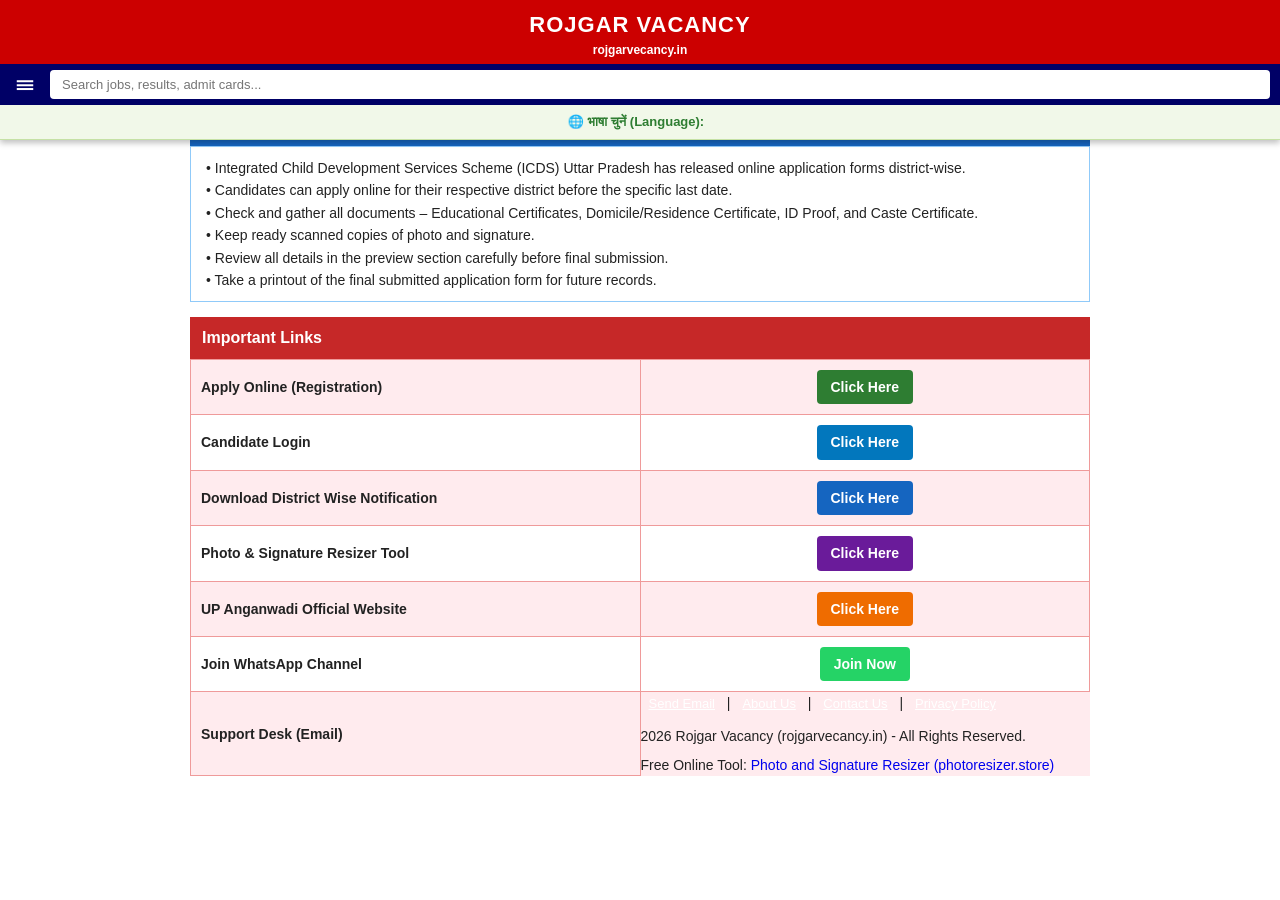
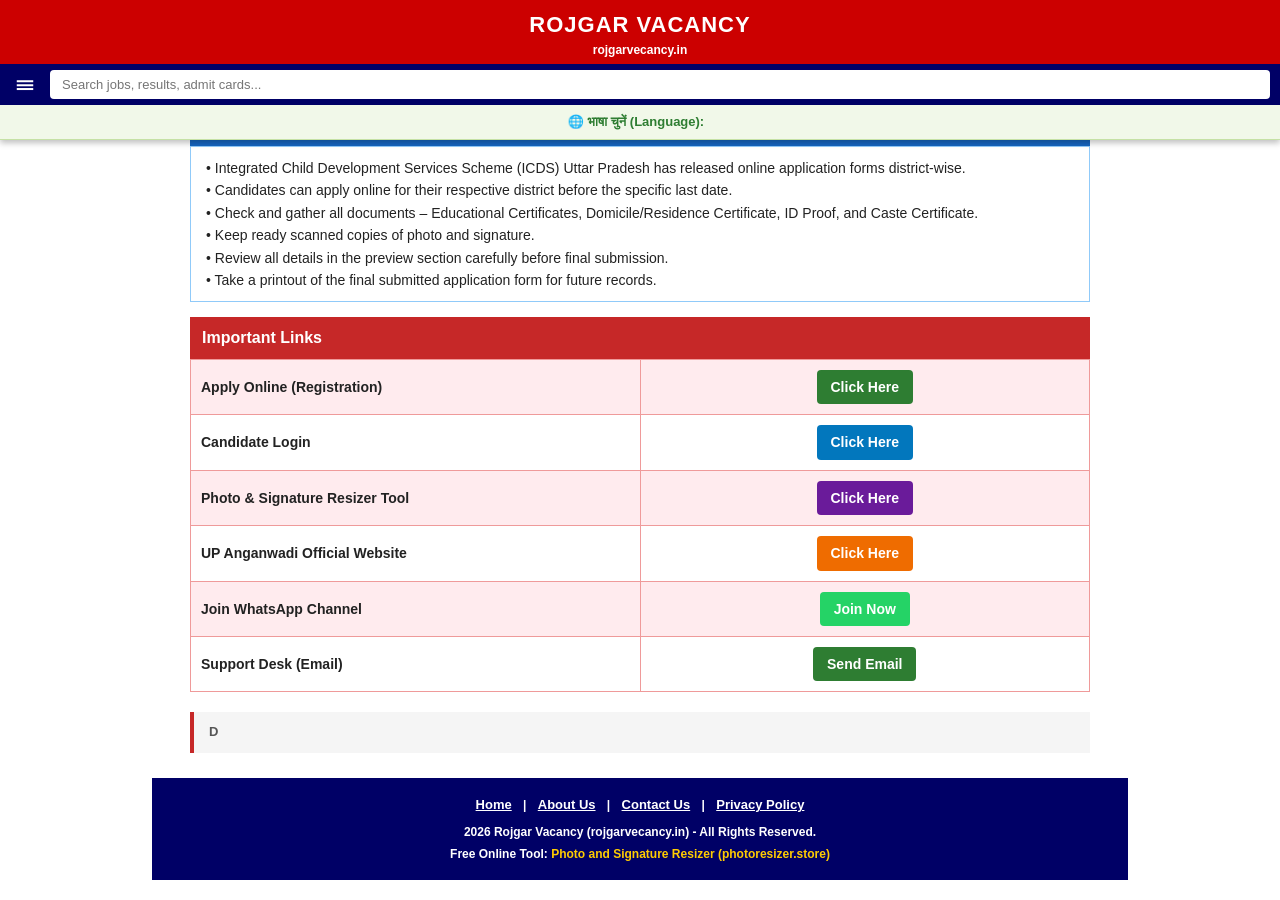
Before and after one commit to Rojgarvacancy/Rojgar-vacancy-, a Jekyll site: the page built from _posts/2026-09-24-up-anganwadi-helper-bharti-recruitment-2026.html, in a window 1280 px wide and 900 px high, scrolled down 1510 px. Built offline with Jekyll 4.4.1, drawn with Linux system fonts in a browser that asks for light colours; before the commit the page ends 2326 px from its top, so only the background shows below that.

Commit message:
Update 2026-09-24-up-anganwadi-helper-bharti-recruitment-2026.html

```diff
--- a/_posts/2026-09-24-up-anganwadi-helper-bharti-recruitment-2026.html
+++ b/_posts/2026-09-24-up-anganwadi-helper-bharti-recruitment-2026.html
@@ -225,7 +225,7 @@ categories: ["Latest Jobs"]
     <tbody>
       <tr style="background: rgb(255, 235, 238);">
         <td style="border: 1px solid rgb(239, 154, 154); padding: 10px; width: 50%;"><strong>Apply Online (Registration)</strong></td>
-        <td style="border: 1px solid rgb(239, 154, 154); padding: 10px; text-align: center;">
+        <td style="border: 1px solid rgb(239, 154, 154); padding: 10px; text-align: center; width: 50%;">
           <a href="https://upanganwadibharti.in/worker-v4/users/registration.php" target="_blank" rel="noopener noreferrer" style="background: rgb(46, 125, 50); border-radius: 4px; color: white; font-weight: bold; padding: 6px 14px; text-decoration: none; display: inline-block;">Click Here</a>
         </td>
       </tr>
@@ -236,29 +236,32 @@ categories: ["Latest Jobs"]
         </td>
       </tr>
       <tr style="background: rgb(255, 235, 238);">
-        <td style="border: 1px solid rgb(239, 154, 154); padding: 10px;"><strong>Download District Wise Notification</strong></td>
-        <td style="border: 1px solid rgb(239, 154, 154); padding: 10px; text-align: center;">
-          <a href="https://upanganwadibharti.in/" target="_blank" rel="noopener noreferrer" style="background: rgb(21, 101, 192); border-radius: 4px; color: white; font-weight: bold; padding: 6px 14px; text-decoration: none; display: inline-block;">Click Here</a>
-        </td>
-      </tr>
-      <tr>
         <td style="border: 1px solid rgb(239, 154, 154); padding: 10px;"><strong>Photo &amp; Signature Resizer Tool</strong></td>
         <td style="border: 1px solid rgb(239, 154, 154); padding: 10px; text-align: center;">
           <a href="https://photoresizer.store" target="_blank" style="background: rgb(106, 27, 154); border-radius: 4px; color: white; font-weight: bold; padding: 6px 14px; text-decoration: none; display: inline-block;">Click Here</a>
         </td>
       </tr>
-      <tr style="background: rgb(255, 235, 238);">
+      <tr>
         <td style="border: 1px solid rgb(239, 154, 154); padding: 10px;"><strong>UP Anganwadi Official Website</strong></td>
         <td style="border: 1px solid rgb(239, 154, 154); padding: 10px; text-align: center;">
           <a href="https://upanganwadibharti.in/" target="_blank" rel="noopener noreferrer" style="background: rgb(239, 108, 0); border-radius: 4px; color: white; font-weight: bold; padding: 6px 14px; text-decoration: none; display: inline-block;">Click Here</a>
         </td>
       </tr>
-      <tr>
+      <tr style="background: rgb(255, 235, 238);">
         <td style="border: 1px solid rgb(239, 154, 154); padding: 10px;"><strong>Join WhatsApp Channel</strong></td>
         <td style="border: 1px solid rgb(239, 154, 154); padding: 10px; text-align: center;">
           <a href="https://whatsapp.com/channel/0029Vb97OOiK5cD6SAWpDm15" target="_blank" rel="noopener noreferrer" style="background: rgb(37, 211, 102); border-radius: 4px; color: white; font-weight: bold; padding: 6px 14px; text-decoration: none; display: inline-block;">Join Now</a>
         </td>
       </tr>
-      <tr style="background: rgb(255, 235, 238);">
+      <tr>
         <td style="border: 1px solid rgb(239, 154, 154); padding: 10px;"><strong>Support Desk (Email)</strong></td>
-        <td style="bord
+        <td style="border: 1px solid rgb(239, 154, 154); padding: 10px; text-align: center;">
+          <a href="mailto:rojgarvecancy.in@gmail.com" style="background: rgb(46, 125, 50); border-radius: 4px; color: white; font-weight: bold; padding: 6px 14px; text-decoration: none; display: inline-block;">Send Email</a>
+        </td>
+      </tr>
+    </tbody>
+  </table>
+
+  <!--Clean Disclaimer Note-->
+  <div style="background: rgb(245, 245, 245); border-left: 4px solid rgb(198, 40, 40); color: #555555; font-size: 13px; margin-bottom: 25px; padding: 10px 15px;">
+    <strong>D
```
